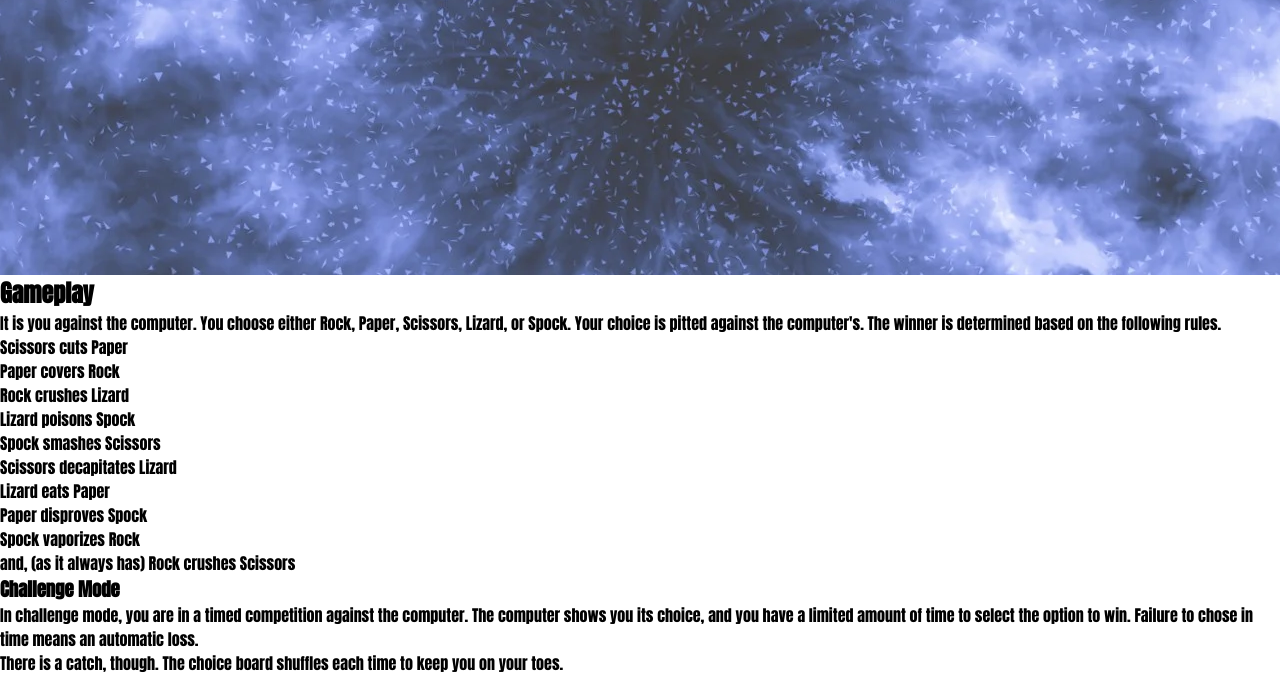
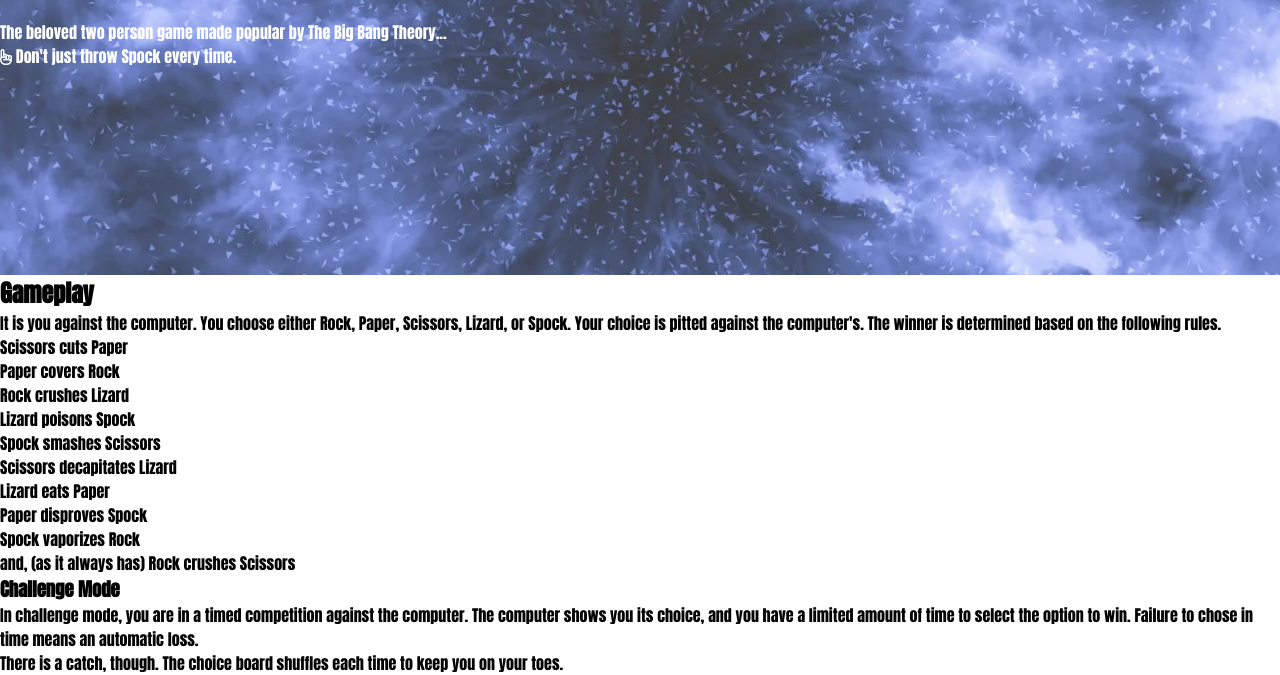
Before and after one commit to tony-albanese/ci-project-2, a website: page landing-page.html in a window 1280 px wide. Shown: the part 125-800 px from the top of the page. Drawn offline with Linux system fonts and the light colour scheme.

Commit message:
add some text to the hero section

```diff
--- a/landing-page.html
+++ b/landing-page.html
@@ -15,7 +15,10 @@
 
         <h1>Rock, Paper, Scissors, Lizard, Spock!</h1>
         <p>
-
+            The beloved two person game made popular by The Big Bang Theory...
+        </p>
+        <p>
+            <i class="fa-regular fa-hand-point-up"></i> Don't just throw Spock every time.
         </p>
 
     </section>
@@ -45,5 +48,7 @@
 
     </section>
 
+    <script src="https://kit.fontawesome.com/6a251fd2ee.js" crossorigin="anonymous"></script>
+
 </body>
 </html>
```
